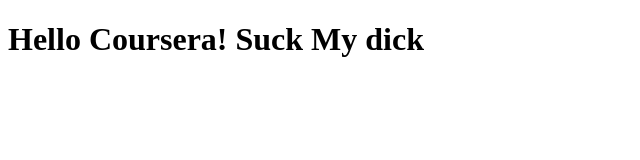
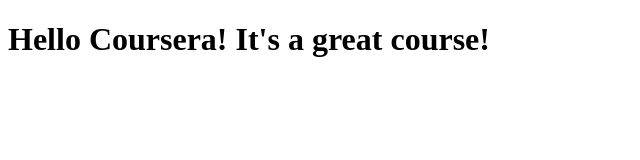
Before and after one commit to KeonLee04/Coursera-, a plain HTML site: page site/index.html in a window 1280 px wide. Shown: the whole page, without its empty margins (0-640 px from the left). Drawn offline with Linux system fonts and the light colour scheme.

Commit message:
Small addition to our page content.

```diff
--- a/site/index.html
+++ b/site/index.html
@@ -6,6 +6,6 @@
 	<title>Hello Coursera</title>
 </head>
 <body>
-<h1>Hello Coursera! Suck My dick</h1>
+<h1>Hello Coursera! It's a great course!</h1>
 </body>
 </html>
```
